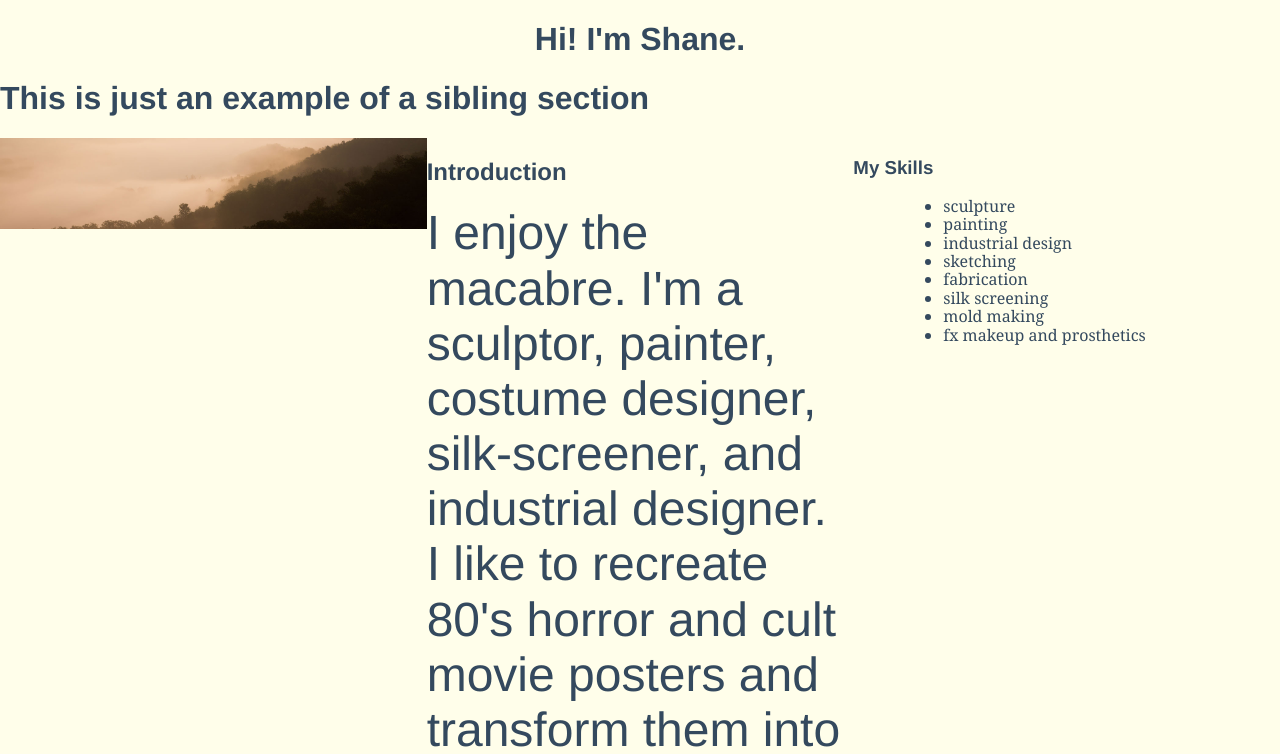
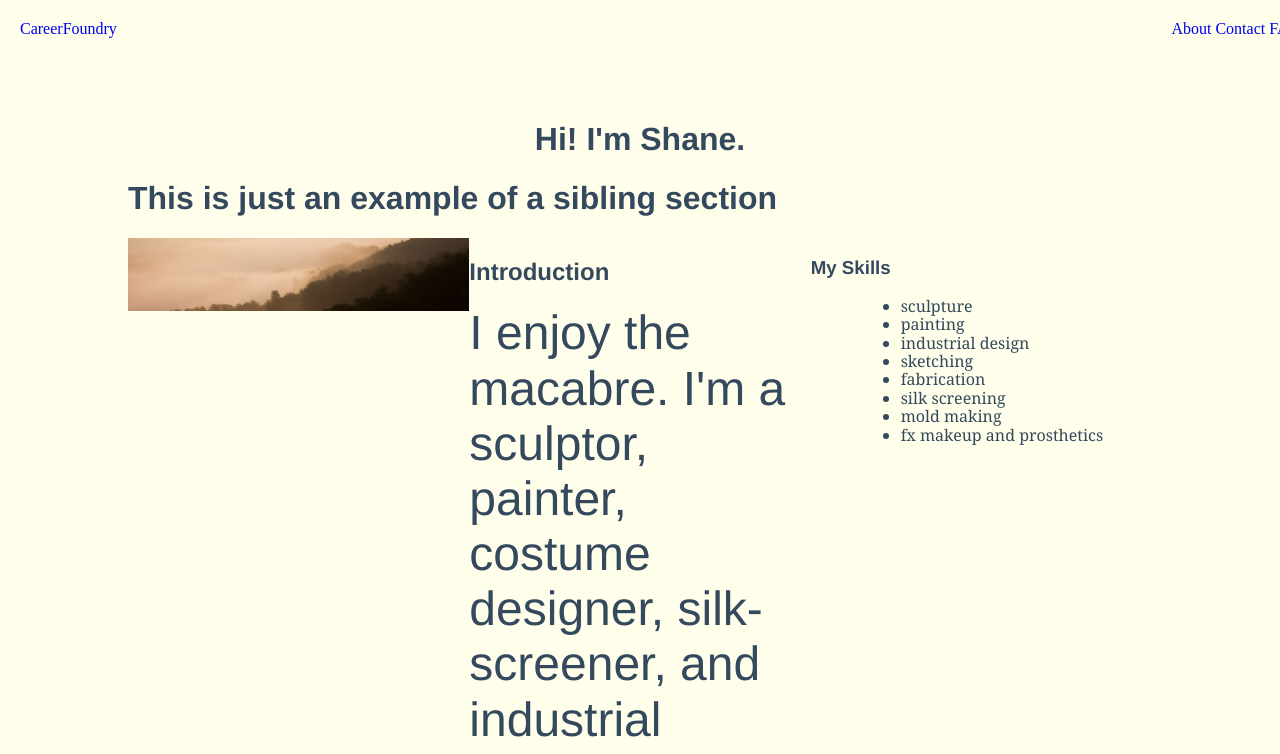
Before and after one commit to allicn03/shanequinnfx, a plain HTML site: page about.html in a window 1280 px wide. Shown: the top 754 px of the page. Drawn offline with Linux system fonts and the light colour scheme.

Commit message:
add nav and styles for nav

```diff
--- a/CSS/about_styles.css
+++ b/CSS/about_styles.css
@@ -5,6 +5,10 @@ body {
 .container {
   margin: 0 auto;
   width: 80%;
+  padding: 20px;
+}
+.content {
+  padding-top: 100px;
 }
 .header h1 {
   text-align: center;
@@ -50,3 +54,27 @@ li {
   text-align: center;
   text-transform: uppercase;
 }
+/*nav*/
+.left {
+  float: left;
+}
+.right {
+  float: right;
+}
+nav {
+  position: fixed;
+  width: 100% !important;
+  top: 0;
+  left: 0;
+}
+
+nav a {
+  transition: 600ms;
+  -webkit-transition: color 600ms;
+  text-decoration: none;
+}
+
+nav a:hover {
+  color: #ff0;
+  text-decoration: none;
+}
--- a/about.html
+++ b/about.html
@@ -18,11 +18,21 @@
     <![endif]-->
   </head>
   <body>
-    <section class="container">
+    <nav class="container">
+      <section class="left">
+        <a href="/">CareerFoundry</a>
+      </section>
+      <section class="right">
+        <a href="about.html">About</a>
+        <a href="contact.html">Contact</a>
+        <a href="#">FAQ</a>
+      </section>
+    </nav>
+    <section class="container content">
       <section class="header">
         <h1>Hi! I'm Shane.</h1>
       </section><!--/.header -->
-    </section><!-- /.container -->
+
 
       <section class="example">
         <h1>This is just an example of a sibling section</h1>
@@ -55,5 +65,6 @@
         <h3>More about me</h3>
         <p>Lorem ipsum dolor amet pok pok kitsch austin hella, trust fund authentic biodiesel cronut typewriter cardigan 90's forage shabby chic. Migas gastropub poutine coloring book prism intelligentsia franzen microdosing raw denim. Vexillologist +1 celiac meggings XOXO YOLO messenger bag farm-to-table pabst DIY keytar williamsburg hell of dreamcatcher. Banjo hashtag flexitarian iPhone copper mug air plant.</p>
       </section>
+    </section><!-- /.container content -->
   </body>
 </html>
```
Lines whose indentation alone changed are shown as unchanged.
